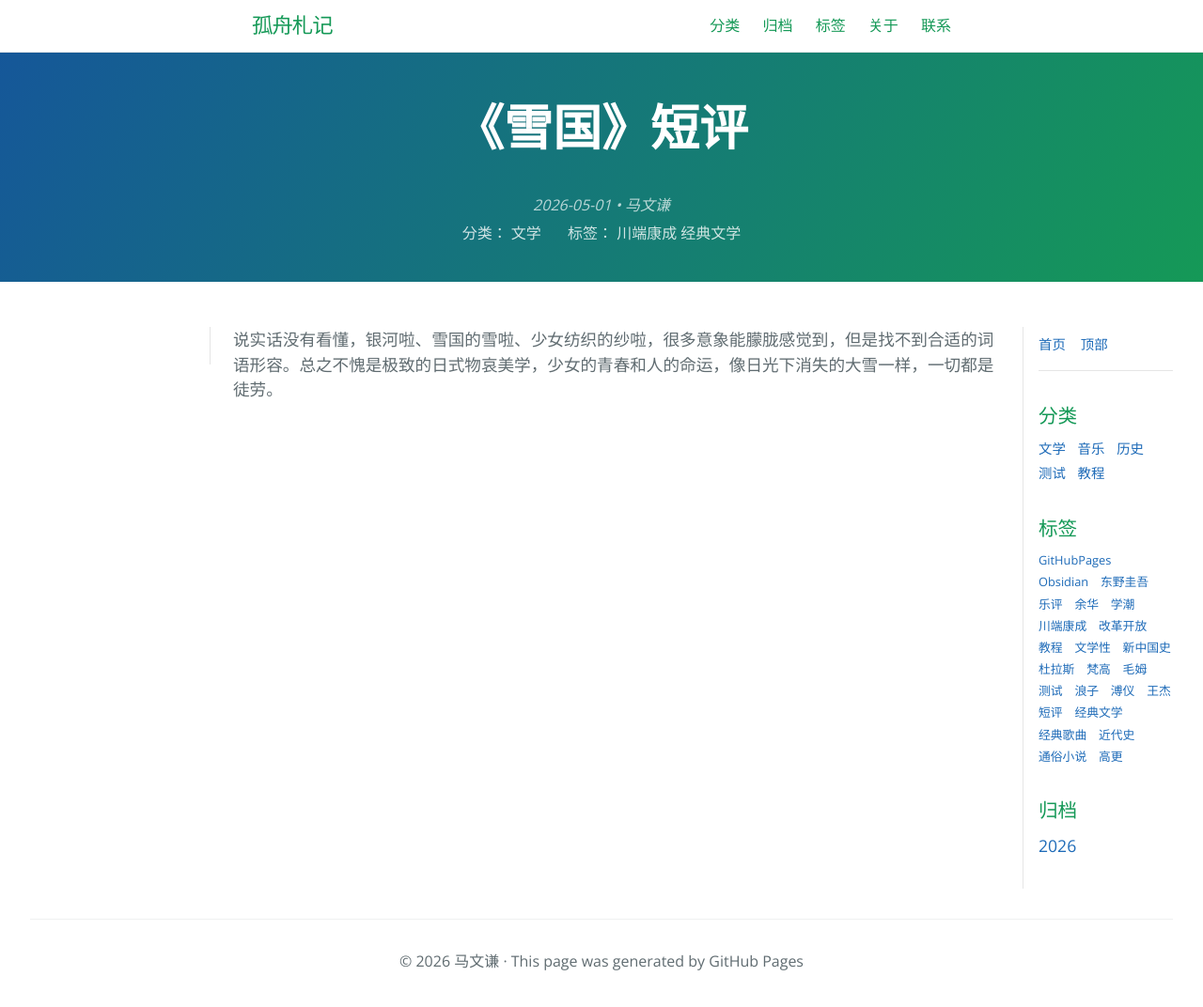
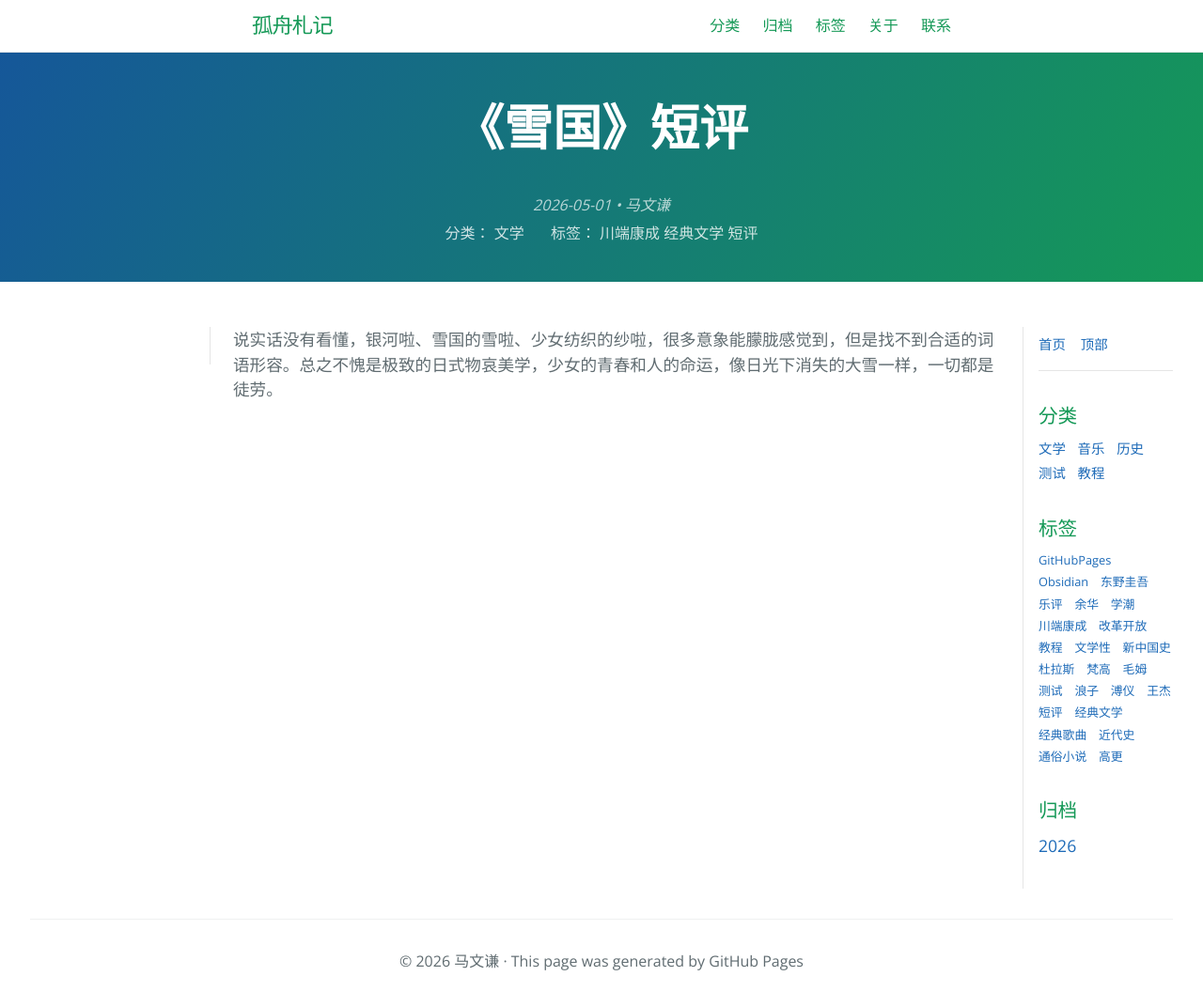
Before and after one commit to mawenqian1992/mawenqian1992.github.io, a Jekyll site: the page built from _posts/2026-05-01-snow-country-short-review.md, in a window 1280 px wide and 1083 px high. Shown: the top 1072 px of the window at 94% size. Built offline with Jekyll 4.4.1, drawn with Linux system fonts in a browser that asks for light colours; our own code applies the rules of GitHub Pages for plain Markdown files.

Commit message:
PUSH NOTE : 《雪国》短评.md

```diff
--- a/_posts/2026-05-01-snow-country-short-review.md
+++ b/_posts/2026-05-01-snow-country-short-review.md
@@ -6,6 +6,7 @@ category: 文学
 tags:
   - 川端康成
   - 经典文学
+  - 短评
 share: true
 ---
 说实话没有看懂，银河啦、雪国的雪啦、少女纺织的纱啦，很多意象能朦胧感觉到，但是找不到合适的词语形容。总之不愧是极致的日式物哀美学，少女的青春和人的命运，像日光下消失的大雪一样，一切都是徒劳。
```
